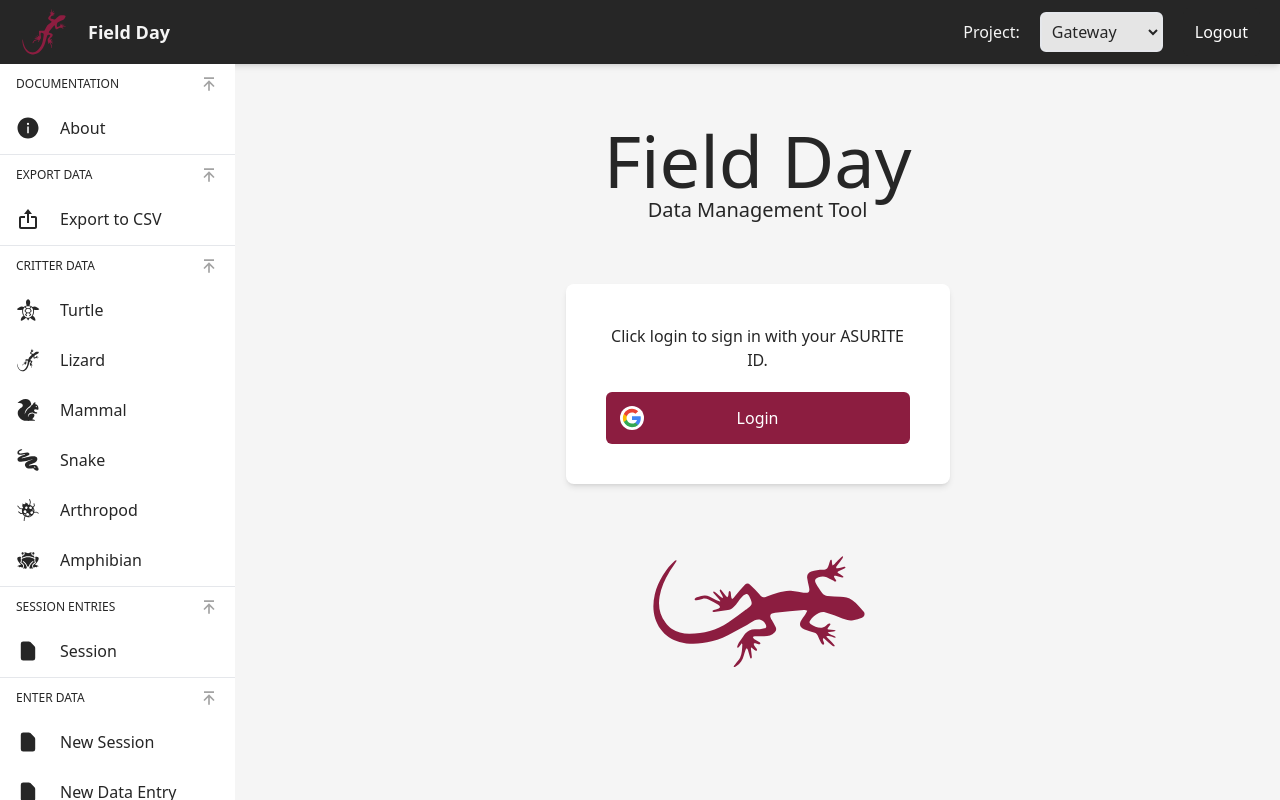
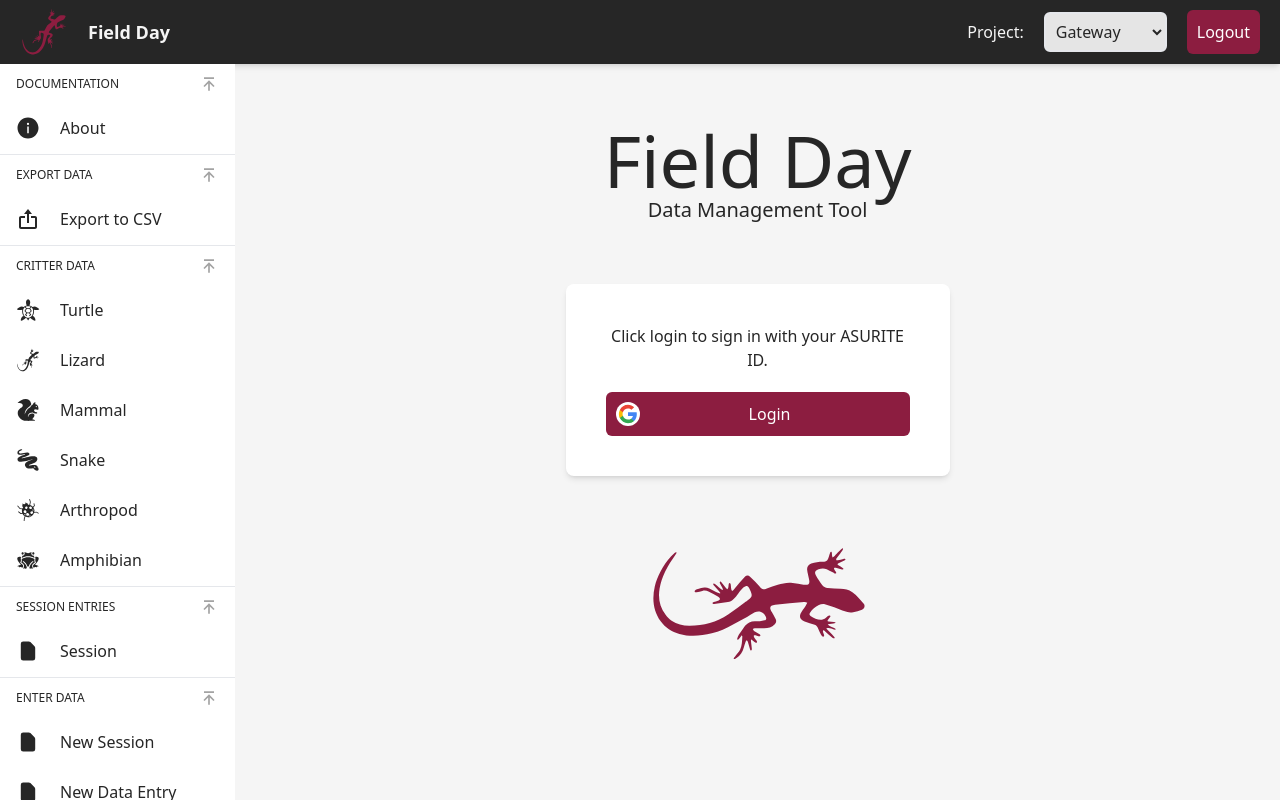
Before and after one commit to Field-Day-2022/desktop-data-manager, a React (Vite) app: page / in a window 1280 px wide. Built offline with nearby package versions, Linux system fonts and the light colour scheme; no server answers.

Commit message:
Some quality of life updates... Added flex to button contents Create custom css class for max height of page components pages now scroll on overflow create card component

```diff
--- a/src/App.jsx
+++ b/src/App.jsx
@@ -39,7 +39,7 @@ function App() {
             <UserImage className='h-12' user={user} />,
             <Button
               text="Logout"
-              enabled={user}
+              enabled={true}
               onClick={() => {
                 signOut(auth)
               }} />
--- a/src/components/Button.jsx
+++ b/src/components/Button.jsx
@@ -1,21 +1,15 @@
 export default function Button({ text, onClick, enabled, icon }) {
     return (
         (enabled ?
-            <div
-                className={"rounded-md p-3 bg-asu-maroon text-white cursor-pointer border-transparent border-2 active:border-asu-gold"}
+            <div className={"flex rounded-md p-2 bg-asu-maroon text-white cursor-pointer border-transparent border-2 active:border-asu-gold"}
                 onClick={onClick}>
-                <div className="absolute">
-                    {icon ? icon : null}
-                </div>
-                <div className="select-none">{text}</div>
+                <div className="flex-none">{icon ? icon : null}</div>
+                <div className="flex-grow">{text}</div>
             </div>
             :
-            <div
-                className={"rounded-md p-3 bg-neutral-800 text-white"}>
-                <div className="absolute">
-                    {icon ? icon : null}
-                </div>
-                <div className="select-none">{text}</div>
+            <div className={"flex rounded-md p-2 bg-neutral-800 text-white"}>
+                <div className="flex-none">{icon ? icon : null}</div>
+                <div className="flex-grow">{text}</div>
             </div>
         )
     )
--- /dev/null
+++ b/src/components/Card.jsx
@@ -0,0 +1,7 @@
+export default function Card({className, children}) {
+    return (
+        <div className={"m-5 p-10 rounded-lg shadow-md " + className}>
+            {children}
+        </div>
+    )
+}
--- a/src/components/Sidebar.jsx
+++ b/src/components/Sidebar.jsx
@@ -7,7 +7,7 @@ import Logo from './Logo';
 
 export default function Sidebar() {
     return (
-        <div className="w-72 bg-white flex-col max-h-[calc(100vh-64px)] divide-y overflow-scroll">
+        <div className="w-72 bg-white flex-col max-h-full-minus-nav divide-y overflow-scroll">
             <CollapsibleSidebarSection title="Documentation">
                 <SidebarElement icon={<AiFillInfoCircle />} text='About' />
             </CollapsibleSidebarSection>
--- a/src/index.css
+++ b/src/index.css
@@ -15,4 +15,7 @@
     .border-asu-gold {
         border-color: #ffc627;
     }
+    .max-h-full-minus-nav {
+        max-height: calc(100vh - 64px);
+    }
 }
--- /dev/null
+++ b/src/pages/HomePage.jsx
@@ -0,0 +1,3 @@
+export default function HomePage() {
+    return(<div>Home Page</div>)
+}
--- a/src/pages/LoginPage.jsx
+++ b/src/pages/LoginPage.jsx
@@ -1,4 +1,5 @@
 import Button from "../components/Button";
+import Card from "../components/Card";
 import GoogleIcon from "../components/GoogleIcon";
 import Logo from "../components/Logo";
 
@@ -8,12 +9,12 @@ export default function LoginPage({ loading, loginEvent }) {
     const LOGIN_MESSAGE = 'Click login to sign in with your ASURITE ID.'
 
     return (
-        <div className="w-full text-center">
+        <div className="w-full text-center overflow-scroll max-h-full-minus-nav">
             <div className="pt-10">
                 <h1 className="text-7xl pt-5">Field Day</h1>
                 <h2 className="text-xl pb-10">Data Management Tool</h2>
             </div>
-            <div className="my-5 p-10 rounded-lg shadow-md bg-white mx-auto w-96">
+            <Card className='bg-white mx-auto w-96'>
                 <div className="flex flex-col space-y-5">
                     <p>
                         {(loading ? LOADING_MESSAGE : LOGIN_MESSAGE)}
@@ -25,7 +26,7 @@ export default function LoginPage({ loading, loginEvent }) {
                         icon={<GoogleIcon className="w-6 mx-auto bg-white p-0.5 rounded-full"/>}
                     />
                 </div>
-            </div>
+            </Card>
             <Logo className="text-asu-maroon h-48 mx-auto rotate-45" />
         </div>
     );
```
